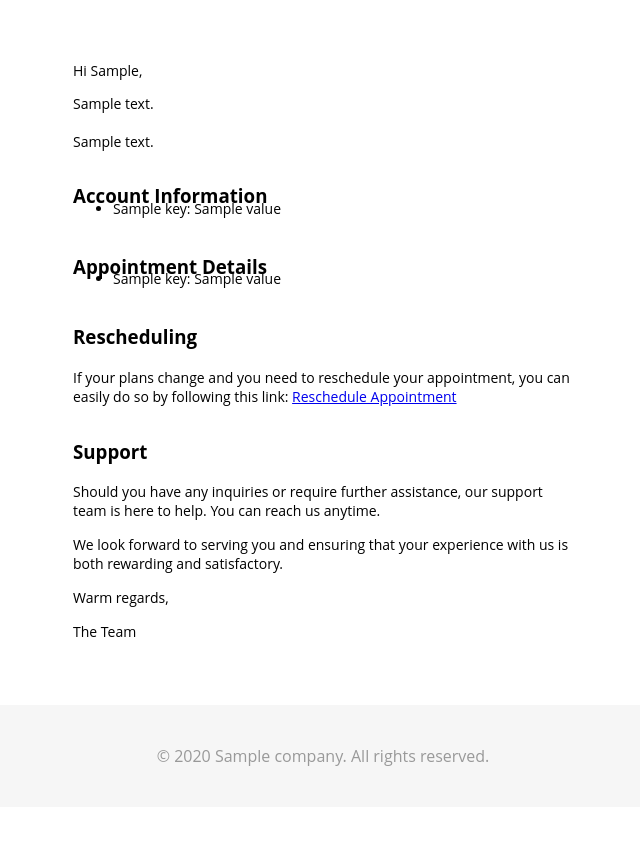
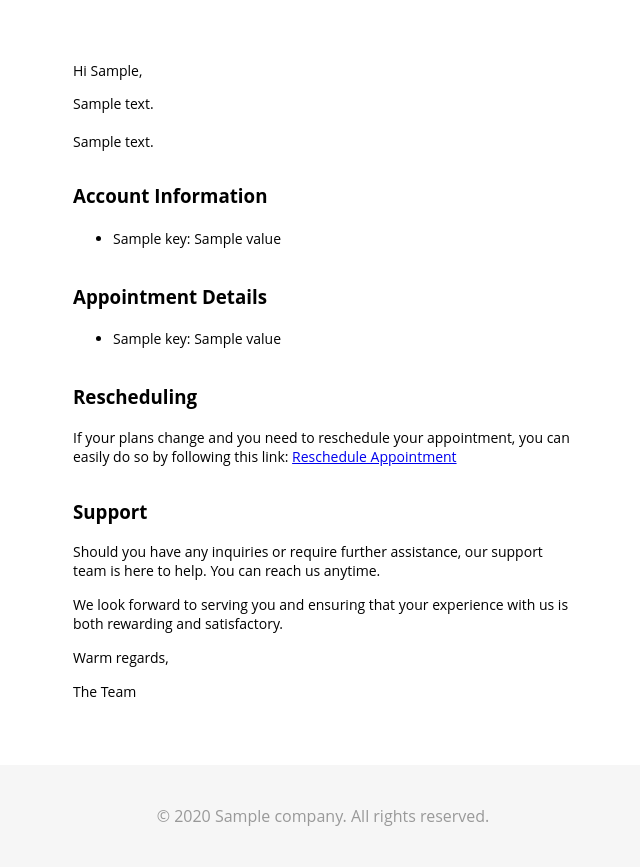
Before and after one commit to adamspd/django-appointment, a Django app: template appointment/templates/email_sender/thank_you_email.html in a window 1280 px wide. Shown: the part 488-1355 px from the top of the page, without its empty margins (317-957 px from the left). Before the commit the page ends 1254 px from the top, so only its background shows below. Run offline with Django 4.2, Linux system fonts and the light colour scheme; the template is opened without the code that fills it: most values are stand-ins (such as "Sample title", 1, 10 or a date in 2020).

Commit message:
Fixed client email template

```diff
--- a/appointment/templates/email_sender/thank_you_email.html
+++ b/appointment/templates/email_sender/thank_you_email.html
@@ -195,7 +195,7 @@
                         <td align="left" valign="top"
                             style="font-family: Open Sans, Helvetica, Arial, sans-serif; padding-top: 0;">
                             <h3>{% trans "Account Information" %}</h3>
-                            <div style="color: #000000; font-size: 14px; line-height: 24px; margin-top: -30px !important;">
+                            <div style="color: #000000; font-size: 14px; line-height: 24px;">
                                 <ul>
                                     {% for key, value in account_details.items %}
                                         <li>{{ key }}: {{ value }}</li>
@@ -211,7 +211,7 @@
                         <td align="left" valign="top"
                             style="font-family: Open Sans, Helvetica, Arial, sans-serif; padding-top: 0;">
                             <h3>{% trans "Appointment Details" %}</h3>
-                            <div style="color: #000000; font-size: 14px; line-height: 24px; margin-top: -30px !important;">
+                            <div style="color: #000000; font-size: 14px; line-height: 24px;">
                                 <ul>
                                     {% for key, value in more_details.items %}
                                         <li>{{ key }}: {{ value }}</li>
```
